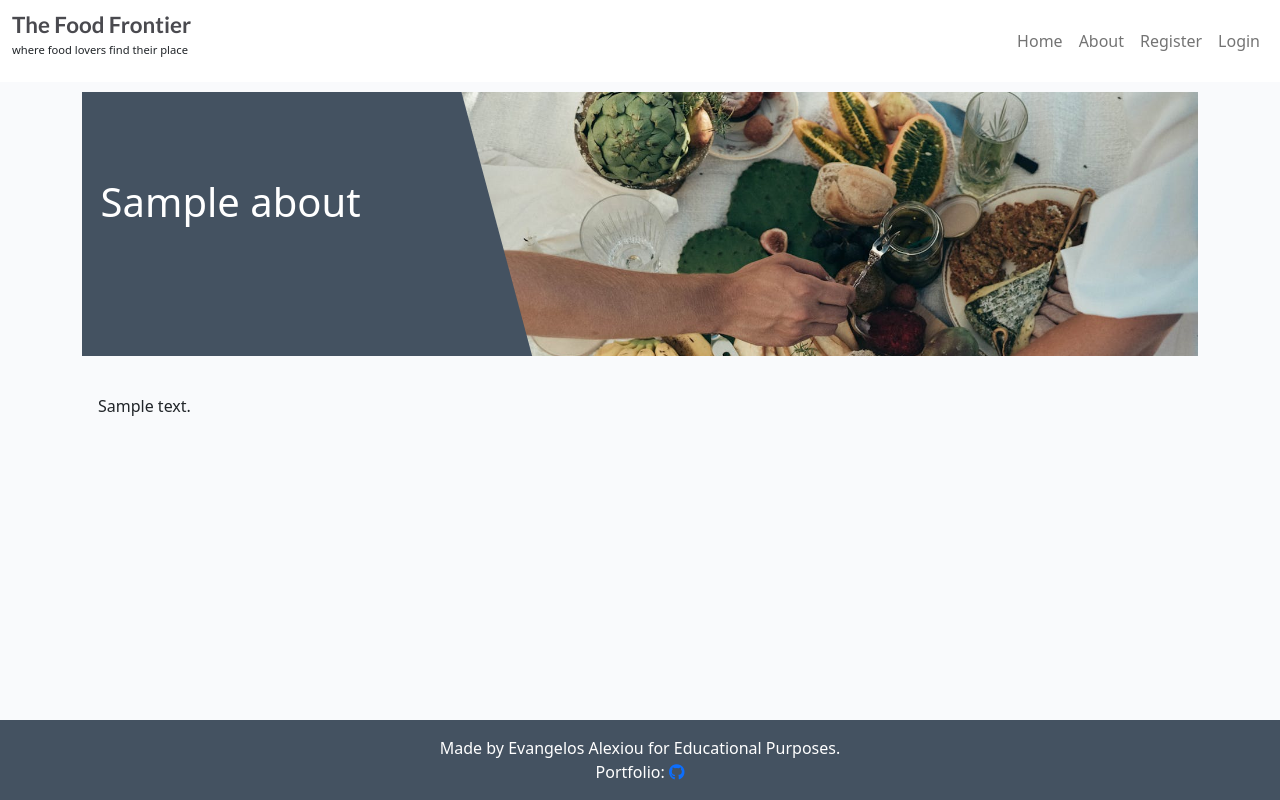
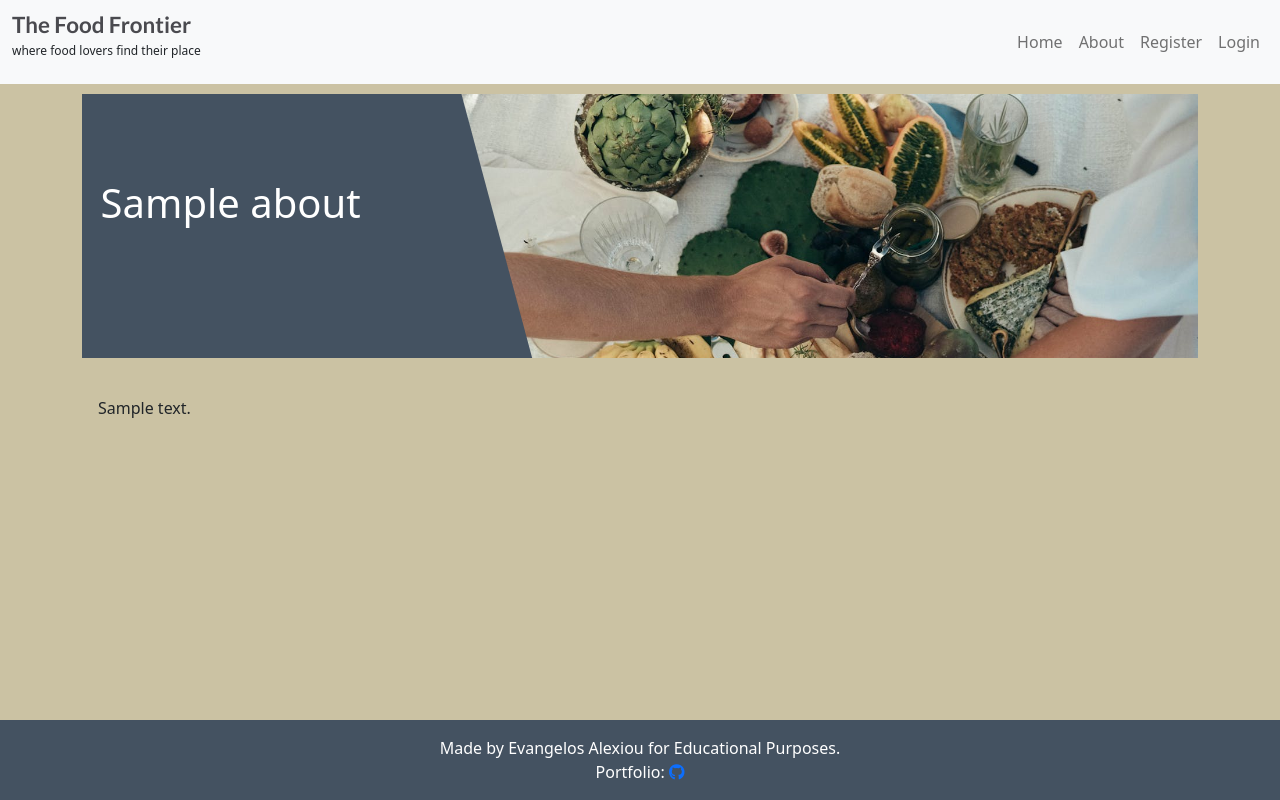
Before and after one commit to Alexiou981/the-food-frontier, a Django app: template about/templates/about/about.html in a window 1280 px wide. Run offline with Django 3.2, Linux system fonts and the light colour scheme; the template is opened without the code that fills it: most values are stand-ins (such as "Sample title", 1, 10 or a date in 2020); some libraries are stand-ins or nearby versions.

Commit message:
style: change bg color and add logged in user

```diff
--- a/static/css/style.css
+++ b/static/css/style.css
@@ -1,7 +1,7 @@
 /* style.css file taken from the Code Institute Codestar project */
 
 body {
-    background-color: #F9FAFC;
+    background-color: #cbc2a3;
 }
 
 .brand {
@@ -9,10 +9,6 @@ body {
     font-size: 1.4rem;
     font-weight: 700;
     color: #4A4A4F;
-}
-
-.red-o {
-    color: #E84610;
 }
 
 .thin {
@@ -28,7 +24,7 @@ body {
 }
 
 .main-bg {
-    background-color: #F9FAFC;
+    background-color: #cbc2a3;
 }
 
 .card {
@@ -190,5 +186,10 @@ nav.users_recipes{
 }
 
 .name-quote > p {
+    font-size: 75%;
+}
+
+.logged-in-user {
     font-size: 70%;
+    text-decoration: underline;
 }
--- a/templates/base.html
+++ b/templates/base.html
@@ -38,11 +38,14 @@
 <body class="d-flex flex-column h-100 main-bg">
 
     <!-- Navigation -->
-    <nav class="navbar navbar-expand-lg navbar-light bg-white">
+    <nav class="navbar navbar-expand-lg navbar-light bg-light">
         <div class="container-fluid">
             <div class="name-quote">
                 <a class="navbar-brand" href="{% url 'home' %}"><span class="brand">The Food Frontier</span></a>
                 <p>where food lovers find their place</p>
+                {% if user.is_authenticated%}
+                <h6 class="logged-in-user">Welcome {{ user }}</h6>
+                {% endif %}
             </div>
             <button class="navbar-toggler" type="button" data-bs-toggle="collapse" data-bs-target="#navbarText"
                 aria-controls="navbarText" aria-expanded="false" aria-label="Toggle navigation">
```
